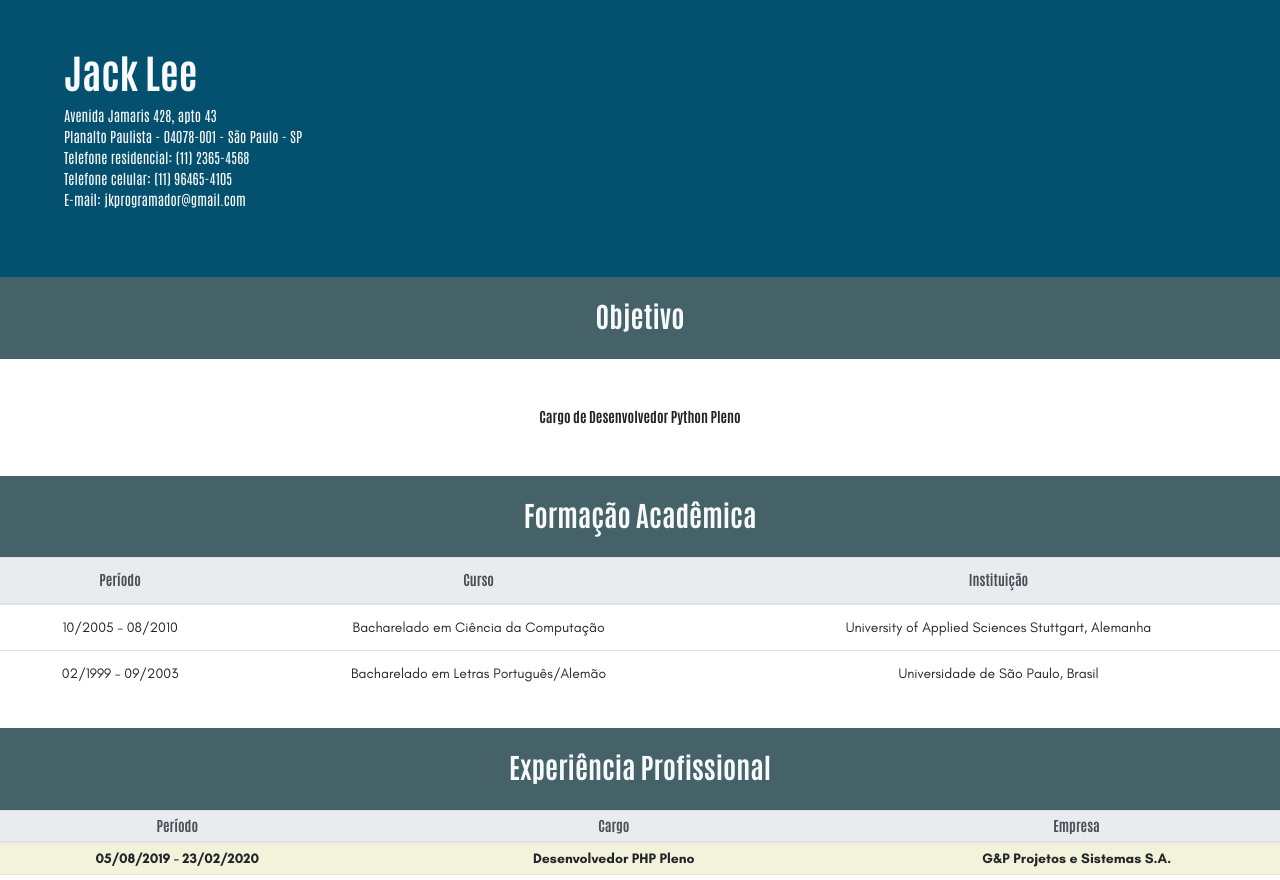
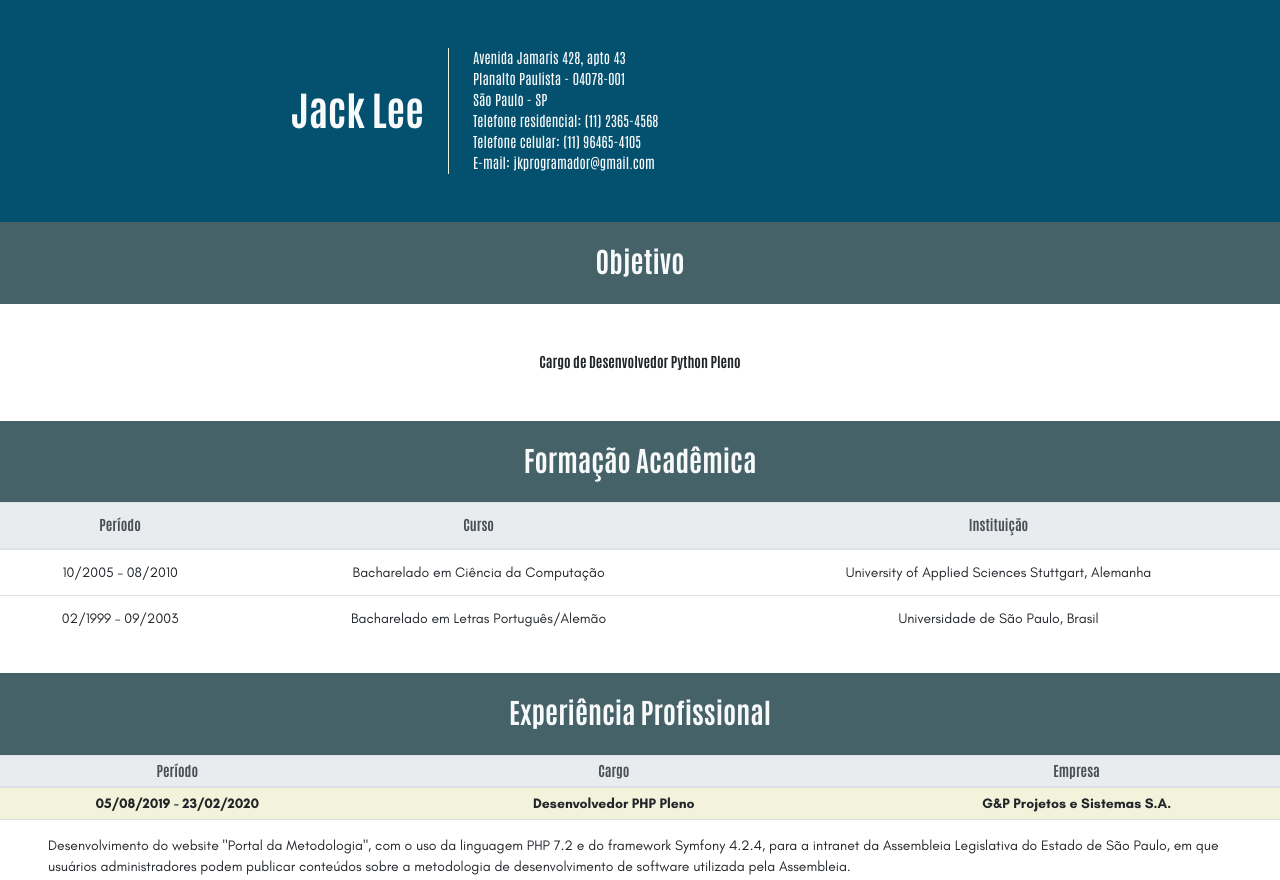
Before and after one commit to jkprogramador/TheCompletePythonProBootcampFor2021, a plain HTML site: page personal_website/index.html in a window 1280 px wide. Shown: the top 880 px of the page. Drawn offline with Linux system fonts and the light colour scheme.

Commit message:
Change the layout of the website's header.

```diff
--- a/personal_website/index.html
+++ b/personal_website/index.html
@@ -10,17 +10,14 @@
         <link rel="stylesheet" href="styles/style.css">
     </head>
     <body>
-        <header class="text-light">
-            <h1 class="antonio-bold">Jack Lee</h1>
-            <address class="antonio-regular">
-                Avenida Jamaris 428, apto 43
-                <br>
-                Planalto Paulista - 04078-001 - São Paulo - SP
-                <br>
-                Telefone residencial: <a class="text-light" href="tel:1123654568">(11) 2365-4568</a>
-                <br>
-                Telefone celular: <a class="text-light" href="tel:11964654105">(11) 96465-4105</a>
-                <br>
+        <header class="text-light py-5 d-md-flex align-items-center">
+            <h1 class="antonio-bold px-4 text-center text-md-right mb-3 m-md-0">Jack Lee</h1>
+            <address class="antonio-regular text-center text-md-left m-0 px-4">
+                Avenida Jamaris 428, apto 43<br>
+                Planalto Paulista - 04078-001<br>
+                São Paulo - SP<br>
+                Telefone residencial: <a class="text-light" href="tel:1123654568">(11) 2365-4568</a><br>
+                Telefone celular: <a class="text-light" href="tel:11964654105">(11) 96465-4105</a><br>
                 E-mail: <a class="text-light" href="mailto:jkprogramador@gmail.com">jkprogramador@gmail.com</a>
             </address>
         </header>
--- a/personal_website/styles/style.css
+++ b/personal_website/styles/style.css
@@ -18,26 +18,8 @@
     src: url("fonts/GlacialIndifference-Bold.otf");
 }
 
-body {
-    font-family: "GlacialIndifferenceRegular", Verdana, sans-serif;
-    font-size: 0.875rem;
-}
-
-h3 {
-    background-color: #456268;
-}
-
 a:link, a:visited, a:active, a:hover {
     color: #03506f;
-}
-
-li {
-    margin: 10px 0;
-}
-
-header {
-    background-color: #03506f;
-    padding: 50px 5%;
 }
 
 .antonio-bold {
@@ -48,10 +30,38 @@ header {
     font-family: "AntonioRegular", Arial, sans-serif;
 }
 
-.glacial-bold {
-    font-family: "GlacialIndifferenceBold", Verdana, sans-serif;
+body {
+    font-family: "GlacialIndifferenceRegular", Verdana, sans-serif;
+    font-size: 0.875rem;
 }
 
 .bg-beige {
     background-color: #f3f2da;
 }
+
+h3 {
+    background-color: #456268;
+}
+
+header {
+    background-color: #03506f;
+}
+
+li {
+    margin: 10px 0;
+}
+
+.glacial-bold {
+    font-family: "GlacialIndifferenceBold", Verdana, sans-serif;
+}
+
+@media only screen and (min-width: 768px) {
+    h1 {
+        flex-basis: 35%;
+    }
+
+    address {
+        flex-basis: 65%;
+        border-left: 1px solid #f3f2da;
+    }
+}
```
